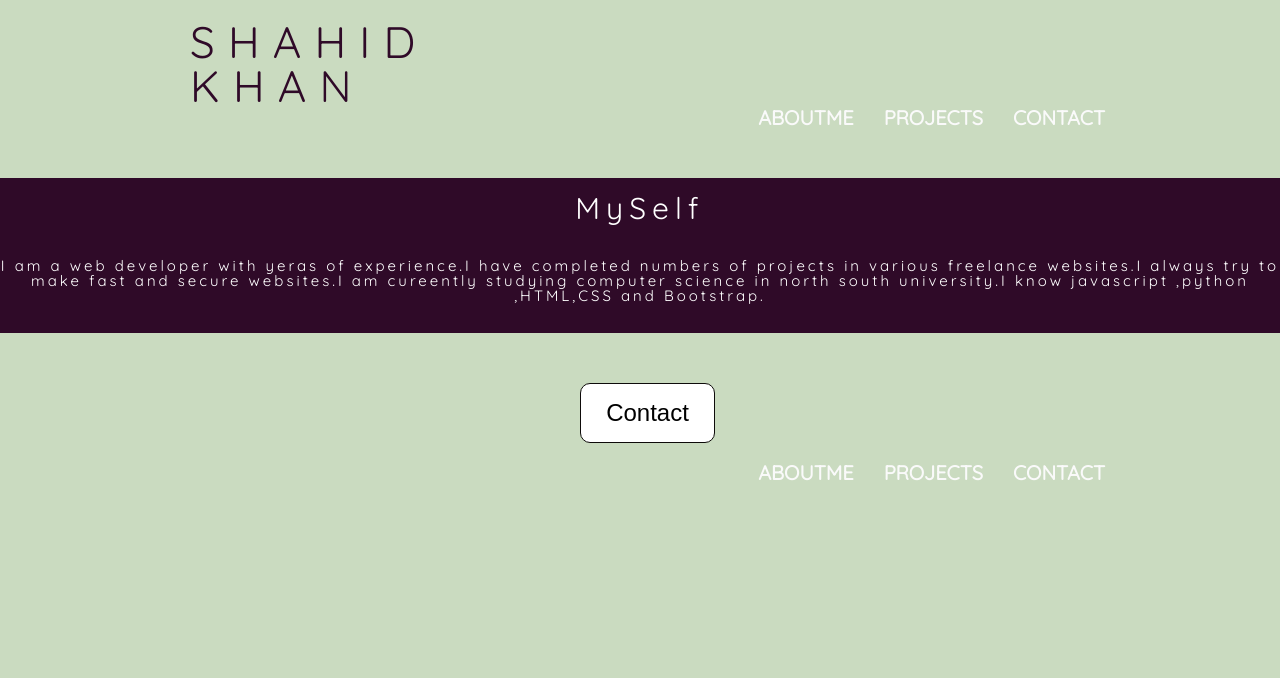
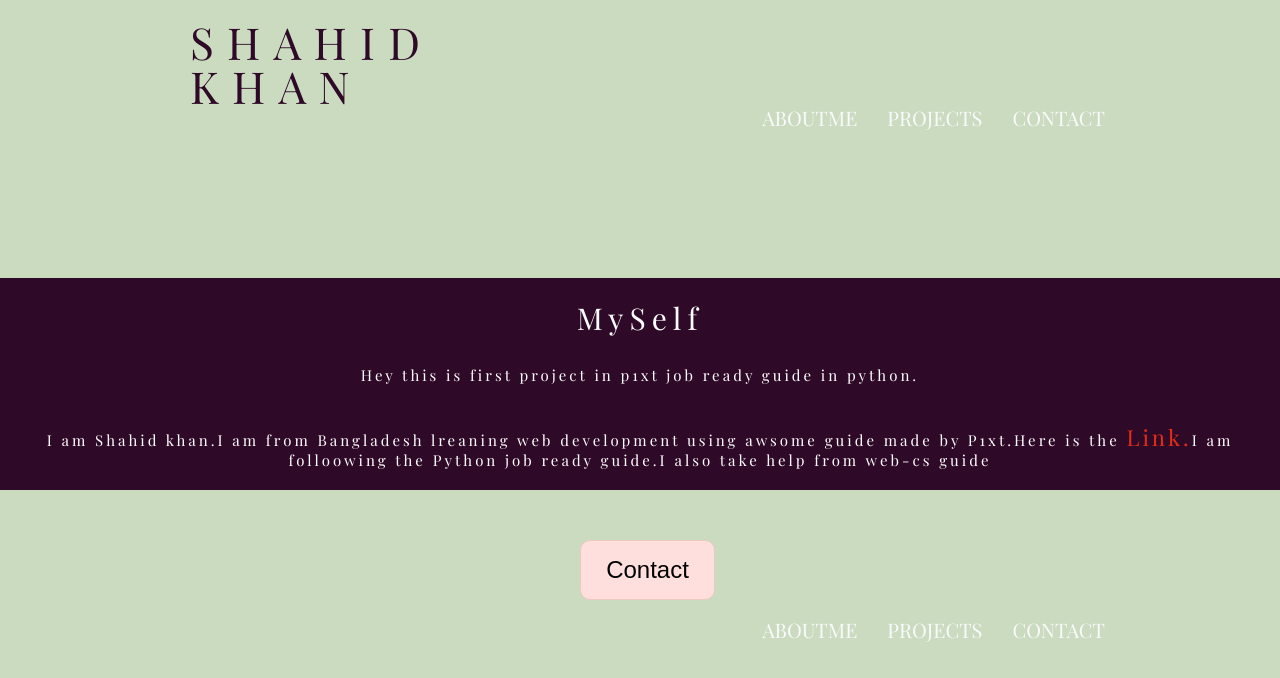
Before and after one commit to shahidnsu/Non-ResponsiveDemoWesite, a plain HTML site: page index.html in a window 1280 px wide. Drawn offline with nearby package versions, Linux system fonts and the light colour scheme; a web font is replaced by a local one.

Commit message:
Another new Desgin

```diff
--- a/assets/main.css
+++ b/assets/main.css
@@ -49,7 +49,7 @@ body{
 
 
     background-color:#CADBC0;
-    font-family: 'Quicksand', sans-serif;
+    font-family: 'Playfair Display', serif;
 }
 /*grid*/
 *,
@@ -85,10 +85,10 @@ body{
 }
 .primary-logo {
     margin-top: 20px;
+    font-weight: 900i;
     font-size: 44px;
     text-transform: uppercase;
     letter-spacing: .3em;
-    font-weight: lighter;
     line-height: 1em;
     color:#2F0A28;
 
@@ -97,6 +97,7 @@ body{
     text-decoration: none;
     color:#2F0A28;
     cursor: pointer;
+
 }
 .primary-logo h1:hover{
     color:#A27E6F;
@@ -104,6 +105,7 @@ body{
 
 .nav {
     text-align: right;
+    font-weight: 400i;
 }
 .nav li{
 display: inline-block;
@@ -112,7 +114,6 @@ vertical-align: top;
 }
 .nav a{
     text-transform: uppercase;
-    font-weight: bolder;
     font-size: 20px;
     color:#FAFAFA;
 }
@@ -120,35 +121,50 @@ vertical-align: top;
     margin-right: 0;
 }
 .nav a:hover {
-    color:#A27E6F;
+    color:#E6541A;
 
 }
 .intro{
-    margin: 50px 0 10px 0;
+    margin: 150px 0 10px 0;
     text-align: center;
     background-color: #2F0A28;
 }
 .intro h3 {
     color:#fff;
     font-size: 30px;
-    font-weight: lighter;
+    font-weight: 400;
     letter-spacing: .2em;
     padding-bottom: 15px;
-    padding-top: 15px;
+    padding-top: 25px;
 }
 .intro h5 {
     color:#fff;
     font-size: 15px;
-    font-weight: lighter;
+    font-weight: 400i;
     letter-spacing: .2em;
-    padding-bottom: 30px;
+    padding-bottom: 40px;
     padding-top: 20px;
+}
+.intro h6 {
+    color:#fff;
+    font-size: 15px;
+    font-weight: 400i;
+    letter-spacing: .2em;
+    line-height: 1.3em;
+    padding-bottom: 20px;
+    padding-top: 5px;
+}
+.intro h6 a {
+    color:#E62C17;
+    text-decoration: none;
+    font-size: 22px;
 }
 
 .btn-contact  {
     margin-top: 50px;
     margin-bottom: 20px;
     text-align: center;
+
 }
 .btn-contact a {
     text-decoration: none;
@@ -156,16 +172,18 @@ vertical-align: top;
     font-size: 24px;
     font-weight: lighter;
 
+
 }
 .btn-contact button {
 
     padding: 15px 25px;
-    border:1px solid #0E0B0A;
-    background-color: white;
+    border:1px solid #ECCABF;
+    background-color: #FFDEDE;
     border-radius: 10px 10px 10px 10px;
     cursor:pointer;
 
 }
-.btn-contact button:hover{
-    color:#94524A;
+.btn-contact button:hover {
+    background:#CE6969;
+
 }
--- a/index.html
+++ b/index.html
@@ -6,7 +6,7 @@
        My protfilo
     </title>
     <link rel="stylesheet" href="assets/main.css">
-    <link href="https://fonts.googleapis.com/css?family=Nosifer|Quicksand" rel="stylesheet">
+    <link href="https://fonts.googleapis.com/css?family=Playfair+Display:400,400i,700,700i,900i" rel="stylesheet">
 
   </head>
   <body>
@@ -24,7 +24,9 @@
      <section class="row">
        <div class="intro group">
         <h3>MySelf</h3>
-        <h5>I am a web developer with yeras of experience.I have completed numbers of projects in various freelance websites.I  always try to make fast and secure websites.I am cureently studying computer science in north south university.I know javascript ,python ,HTML,CSS and Bootstrap.</h5>
+        <h5>Hey this is first project in p1xt job ready guide in python.
+        <br></h5>
+        <h6>I am Shahid khan.I am from Bangladesh lreaning web development using awsome guide made by P1xt.Here is the <a href="https://github.com/P1xt/p1xt-guides">Link.</a>I am folloowing the Python job ready guide.I also take help from web-cs guide </h6>
 
        </div>
      </section>
```
Also changed, not shown: projects.html (+26 -0 lines).
